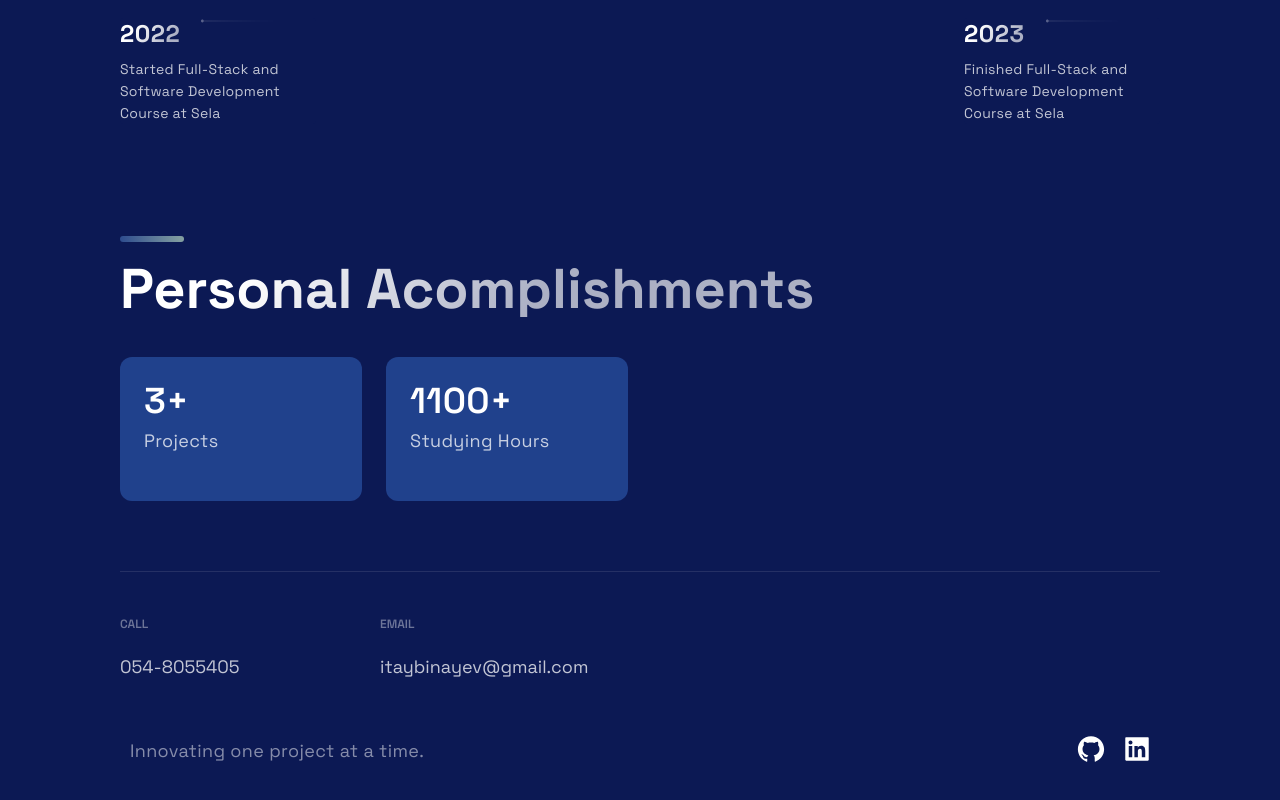
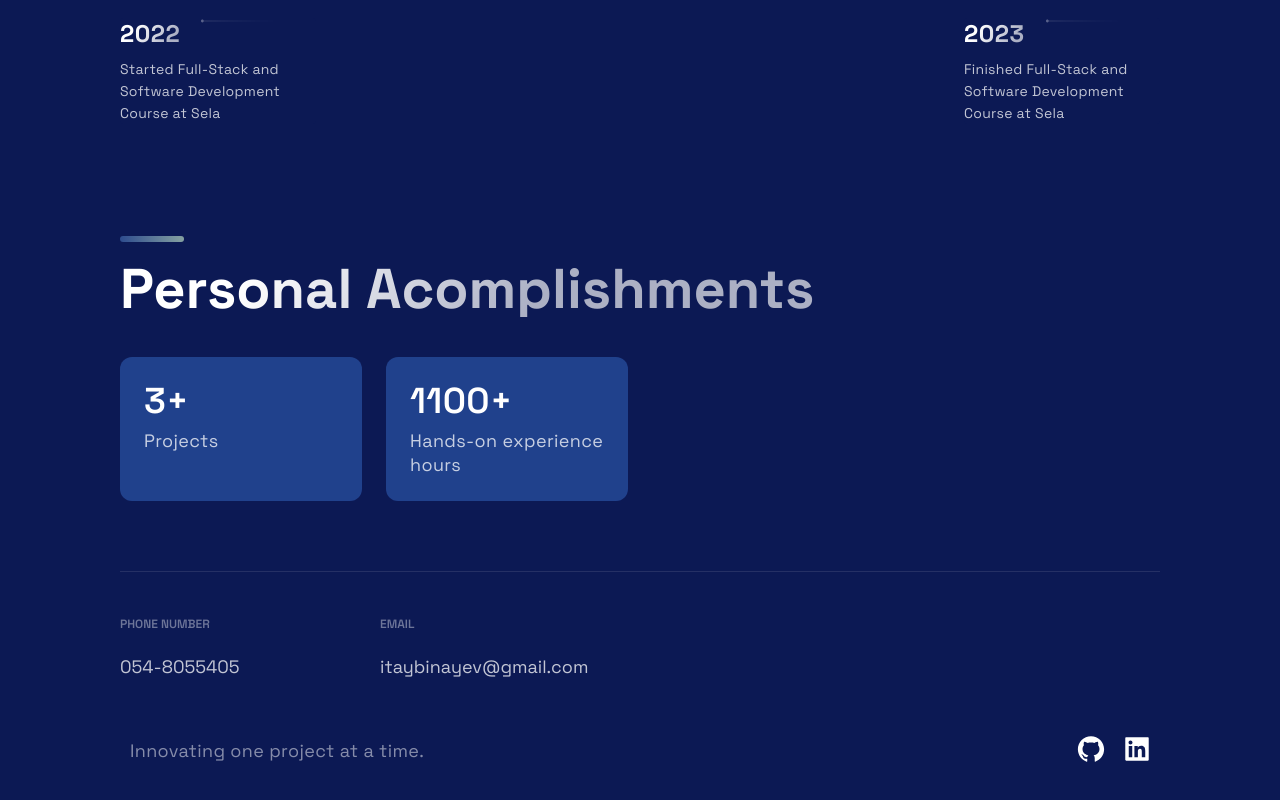
Before and after one commit to ItayBinayev/Portfolio-Website, a Next.js app: page / in a window 1280 px wide. Shown: the part 2223-3023 px from the top of the page. Built offline with nearby package versions, Linux system fonts and the light colour scheme.

Commit message:
small changes

```diff
--- a/src/components/Acomplishments/Acomplishments.js
+++ b/src/components/Acomplishments/Acomplishments.js
@@ -5,7 +5,7 @@ import { Box, Boxes, BoxNum, BoxText } from './AcomplishmentsStyles';
 
 const data = [
   { number: 3, text: 'Projects'},
-  { number: 1100, text: 'Studying Hours', },
+  { number: 1100, text: 'Hands-on experience hours', },
 ];
 
 const Acomplishments = () => (
--- a/src/components/Footer/Footer.js
+++ b/src/components/Footer/Footer.js
@@ -9,7 +9,7 @@ const Footer = () => {
    <FooterWrapper>
     <LinkList>
     <LinkColumn>
-    <LinkTitle>Call</LinkTitle>
+    <LinkTitle>Phone Number</LinkTitle>
     <LinkItem href='tel:054-8055405'>054-8055405</LinkItem>
     </LinkColumn>
     <LinkColumn>
```
